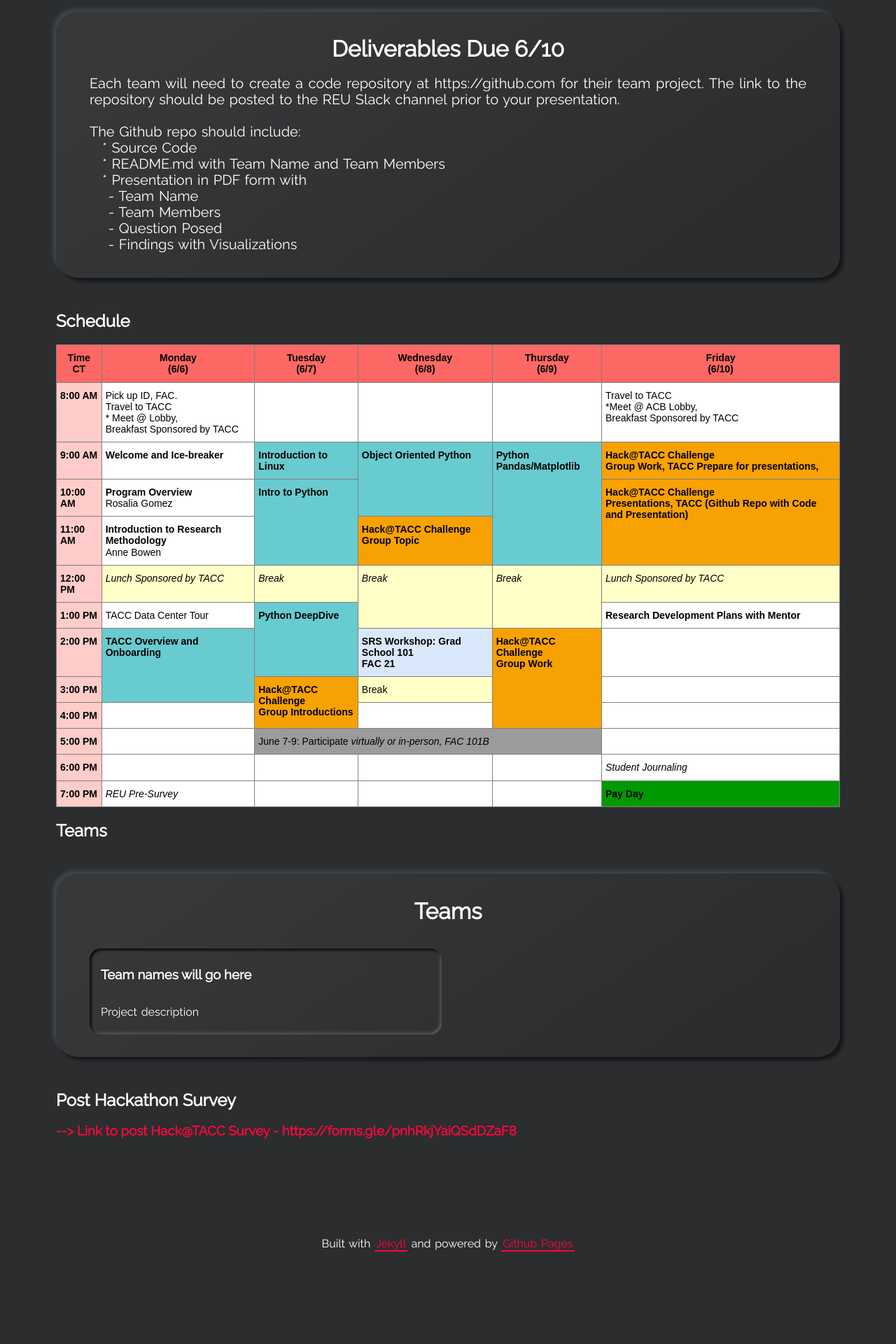
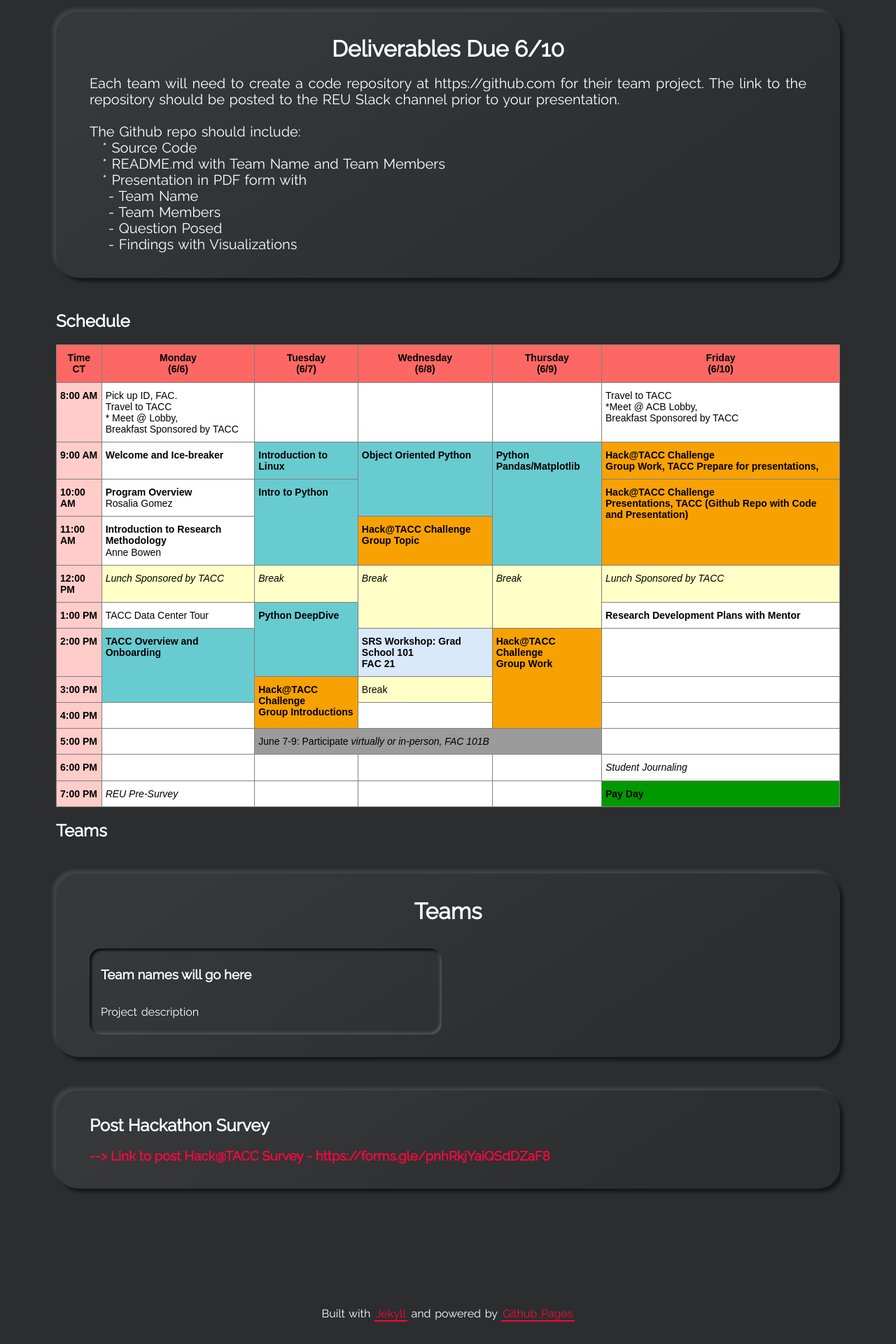
Before and after one commit to HackHPC/BigDataHack-2022, a Jekyll site: the page built from index.md, in a window 1280 px wide. Shown: the part 1043-2963 px from the top of the page at 70% size. Built offline with Jekyll 4.4.1, drawn with Linux system fonts in a browser that asks for light colours; our own code applies the rules of GitHub Pages for plain Markdown files; before the commit the page ends 2863 px from its top, so only the background shows below that.

Commit message:
added section

```diff
--- a/_layouts/default.html
+++ b/_layouts/default.html
@@ -60,8 +60,10 @@
       {% include section-contact.html %}
     </section>
     {% endif %}
+    <section class="card neumorphism-card-big">
       <h2> Post Hackathon Survey </h2>
       <h3><a href="https://forms.gle/pnhRkjYaiQSdDZaF8"> --> Link to post Hack@TACC Survey - https://forms.gle/pnhRkjYaiQSdDZaF8 </a></h3>
+    </section>
   </div>
   {% include footer.html %}
 
```
